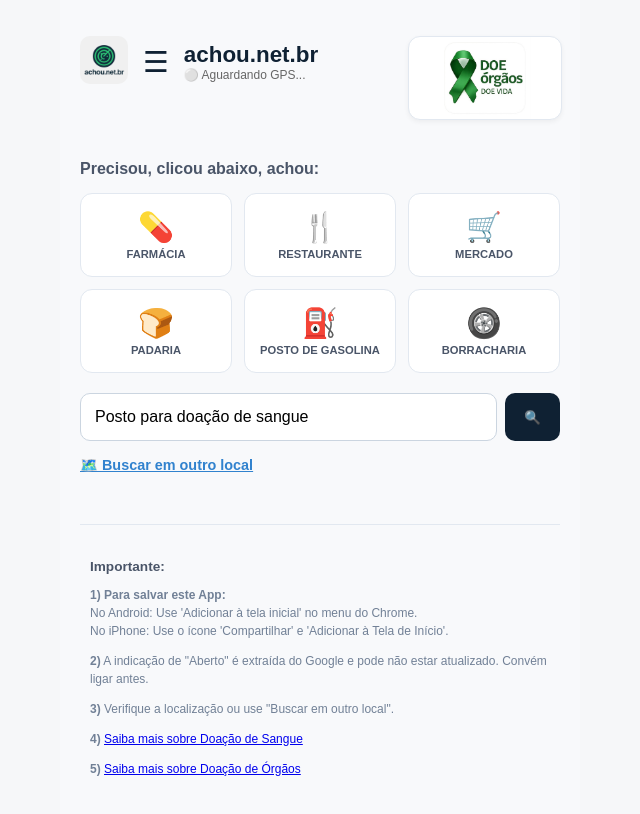
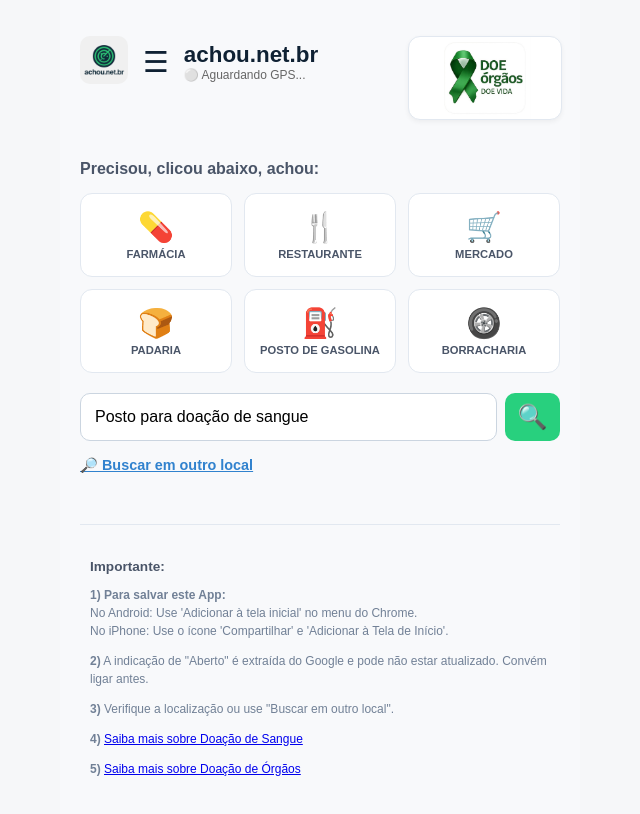
Before and after one commit to maxvilhenaviana-maker/achou-mvp, a Next.js app: page / in a window 1280 px wide. Shown: the top 814 px of the page, without its empty margins (320-960 px from the left). Built offline with nearby package versions, Linux system fonts and the light colour scheme; no server answers.

Commit message:
Update index.js

```diff
--- a/pages/index.js
+++ b/pages/index.js
@@ -77,7 +77,8 @@ function ResultCard({ content, onRedo }) {
         .details-box { background: #F8F9FB; border-radius: 8px; padding: 15px; font-size: 0.85rem; display: flex; flex-direction: column; gap: 10px; }
         .detail-row { display: flex; gap: 10px; color: #333; }
         @keyframes slideUp { from { opacity: 0; transform: translateY(10px); } to { opacity: 1; transform: translateY(0); } }
-      `}</style>    </div>
+      `}</style>
+    </div>
   );
 }
 
@@ -180,7 +181,6 @@ export default function Home() {
     if (!query) return alert('O que você precisa agora?');
 
     let enderecoFormatado = "";
-
     if (usarOutroLocal) {
       if (!bairroManual || !cidadeManual || !estadoManual || !paisManual) {
         return alert("Para buscar em outro local, preencha Bairro, Cidade, Estado e País.");
@@ -223,7 +223,6 @@ export default function Home() {
           campanha: tipoCampanha
         })
       });
-
       const json = await resp.json();
 
       if (json.resultado) {
@@ -246,7 +245,6 @@ export default function Home() {
               item_list_name: "Busca Local"
           }]
         });
-
         gtag.event({ action: 'search_result', category: categoriaMapeada, label: `${categoriaMapeada} | ${bairroDetectado}`, value: 1 });
         track('Search Demand', { category: categoriaMapeada, neighborhood: bairroDetectado, term: query, mode: usarOutroLocal ? 'Manual' : 'GPS' });
       } else {
@@ -328,12 +326,16 @@ export default function Home() {
           className="search-input"
           onKeyPress={(e) => e.key === 'Enter' && handleSearch()}
         />
-        <button onClick={() => handleSearch()} className="search-btn" disabled={loading}>🔍</button>
+        {/* BOTÃO DE BUSCA ALTERADO CONFORME SOLICITAÇÃO */}
+        <button onClick={() => handleSearch()} className="search-btn" disabled={loading}>
+           🔍
+        </button>
       </div>
 
       <div className="location-toggle-area">
+        {/* ÍCONE DE MAPA SUBSTITUÍDO POR LUPA (que renderiza em 3D em mobile) */}
         <button className="btn-link-location" onClick={() => setUsarOutroLocal(!usarOutroLocal)}>
-          {usarOutroLocal ? '📍 Usar meu GPS atual' : '🗺️ Buscar em outro local'}
+          {usarOutroLocal ? '📍 Usar meu GPS atual' : '🔎 Buscar em outro local'}
         </button>
         {usarOutroLocal && (
           <div className="manual-address-form">
@@ -384,18 +386,8 @@ export default function Home() {
         /* ESTILOS DO MENU */
         .menu-trigger { background: none; border: none; font-size: 1.8rem; cursor: pointer; color: #0F2133; padding: 0 5px; }
         .menu-dropdown {
-          position: absolute;
-          top: 55px;
-          left: 10px;
-          background: white;
-          border: 1px solid #E2E8F0;
-          border-radius: 12px;
-          box-shadow: 0 4px 15px rgba(0,0,0,0.1);
-          z-index: 100;
-          display: flex;
-          flex-direction: column;
-          min-width: 200px;
-          overflow: hidden;
+          position: absolute; top: 55px; left: 10px; background: white; border: 1px solid #E2E8F0; border-radius: 12px; box-shadow: 0 4px 15px rgba(0,0,0,0.1); z-index: 100;
+          display: flex; flex-direction: column; min-width: 200px; overflow: hidden;
         }
         .menu-item { padding: 12px 16px; text-decoration: none; color: #0F2133; font-size: 0.9rem; border-bottom: 1px solid #F0F0F0; transition: background 0.2s; font-weight: 600; }
         .menu-item:last-child { border-bottom: none; }
@@ -406,14 +398,7 @@ export default function Home() {
 
         .header-campanha-link { display: block; cursor: pointer; width: calc((100% - 24px) / 3); }
         .header-campanha-img {
-          width: 100%;
-          height: 82px;
-          object-fit: contain;
-          background: white;
-          border-radius: 12px;
-          border: 1px solid #E2E8F0;
-          box-shadow: 0 2px 5px rgba(0,0,0,0.05);
-          transition: transform 0.2s;
+          width: 100%; height: 82px; object-fit: contain; background: white; border-radius: 12px; border: 1px solid #E2E8F0; box-shadow: 0 2px 5px rgba(0,0,0,0.05); transition: transform 0.2s;
         }
         .header-campanha-img:active { transform: scale(0.95); }
 
@@ -425,19 +410,41 @@ export default function Home() {
         .row-inputs { display: flex; gap: 10px; width: 100%; }
         .manual-help { font-size: 0.75rem; color: #666; margin: 0; text-align: left; }
         @keyframes fadeIn { from { opacity: 0; transform: translateY(-5px); } to { opacity: 1; transform: translateY(0); } }
+
         .grid-menu { display: grid; grid-template-columns: repeat(3, 1fr); gap: 12px; margin-bottom: 20px; }
         .btn-icon { background: white; border: 1px solid #E2E8F0; border-radius: 12px; padding: 16px 8px; display: flex; flex-direction: column; align-items: center; cursor: pointer; min-height: 82px; }
         .emoji { font-size: 1.8rem; margin-bottom: 4px; }
         .label { font-size: 0.7rem; font-weight: 700; color: #4A5568; text-transform: uppercase; }
+
         .search-bar { display: flex; gap: 8px; }
         .search-input { flex: 1; padding: 14px; border: 1px solid #CBD5E0; border-radius: 10px; font-size: 1rem; }
-        .search-btn { background: #0F2133; color: white; border: none; border-radius: 10px; width: 55px; cursor: pointer; }
+
+        /* CSS ATUALIZADO DO BOTÃO DE BUSCA */
+        .search-btn {
+          background: #28D07E; /* Fundo Verde */
+          color: white;
+          border: none;
+          border-radius: 10px;
+          width: 55px;
+          cursor: pointer;
+          display: flex;
+          align-items: center;
+          justify-content: center;
+          font-size: 1.5rem; /* Lupa Aumentada */
+          transition: transform 0.1s;
+        }
+        .search-btn:active {
+          transform: scale(0.95);
+        }
+
         .loading-area { text-align: center; margin-top: 30px; color: #718096; }
         .spinner { width: 28px; height: 28px; border: 3px solid #E2E8F0; border-top-color: #28D07E; border-radius: 50%; animation: spin 1s linear infinite; margin: 0 auto 10px; }
+
         .footer-info { margin-top: 40px; padding: 20px 10px; border-top: 1px solid #E2E8F0; color: #718096; font-size: 0.75rem; }
         .footer-title { font-weight: 800; color: #4A5568; margin-bottom: 12px; font-size: 0.85rem; }
         .footer-content p { margin-bottom: 12px; line-height: 1.5; }
         @keyframes spin { to { transform: rotate(360deg); } }
-      `}</style>    </div>
+      `}</style>
+    </div>
   );
 }
```
